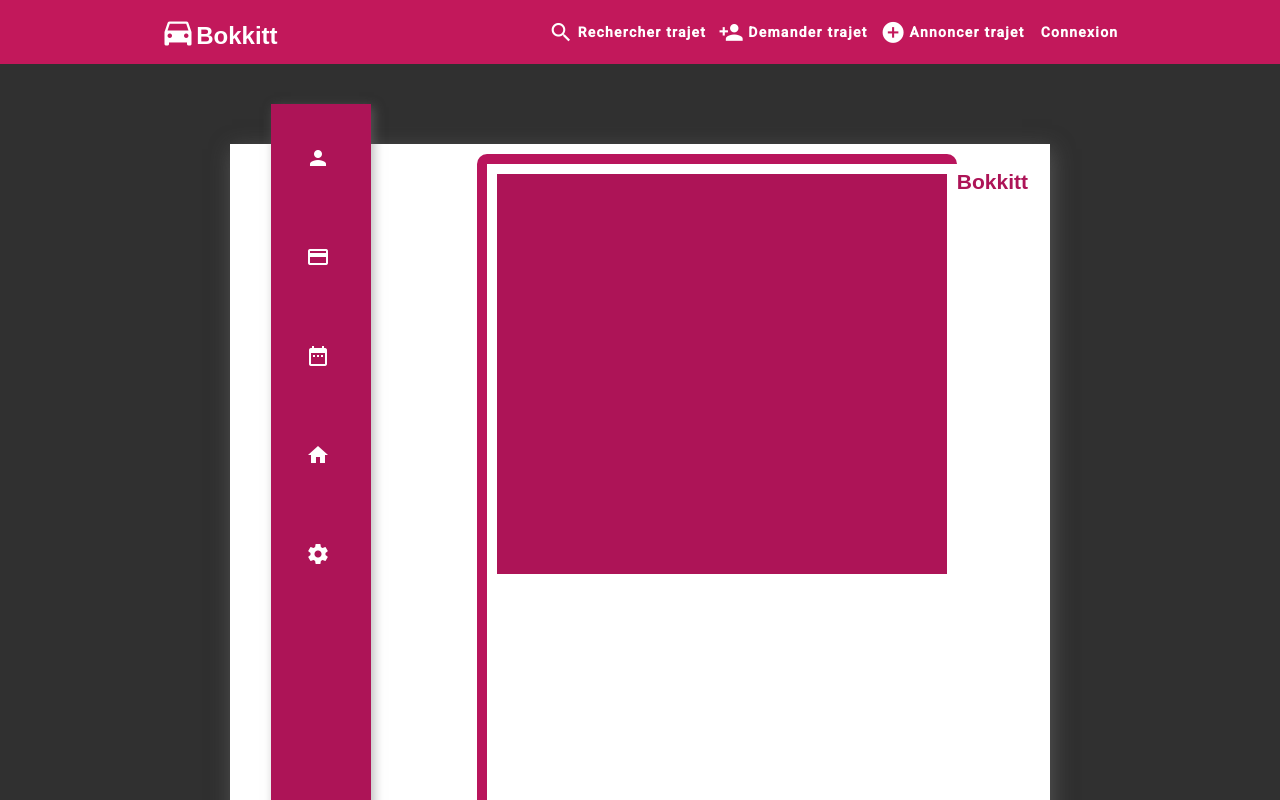
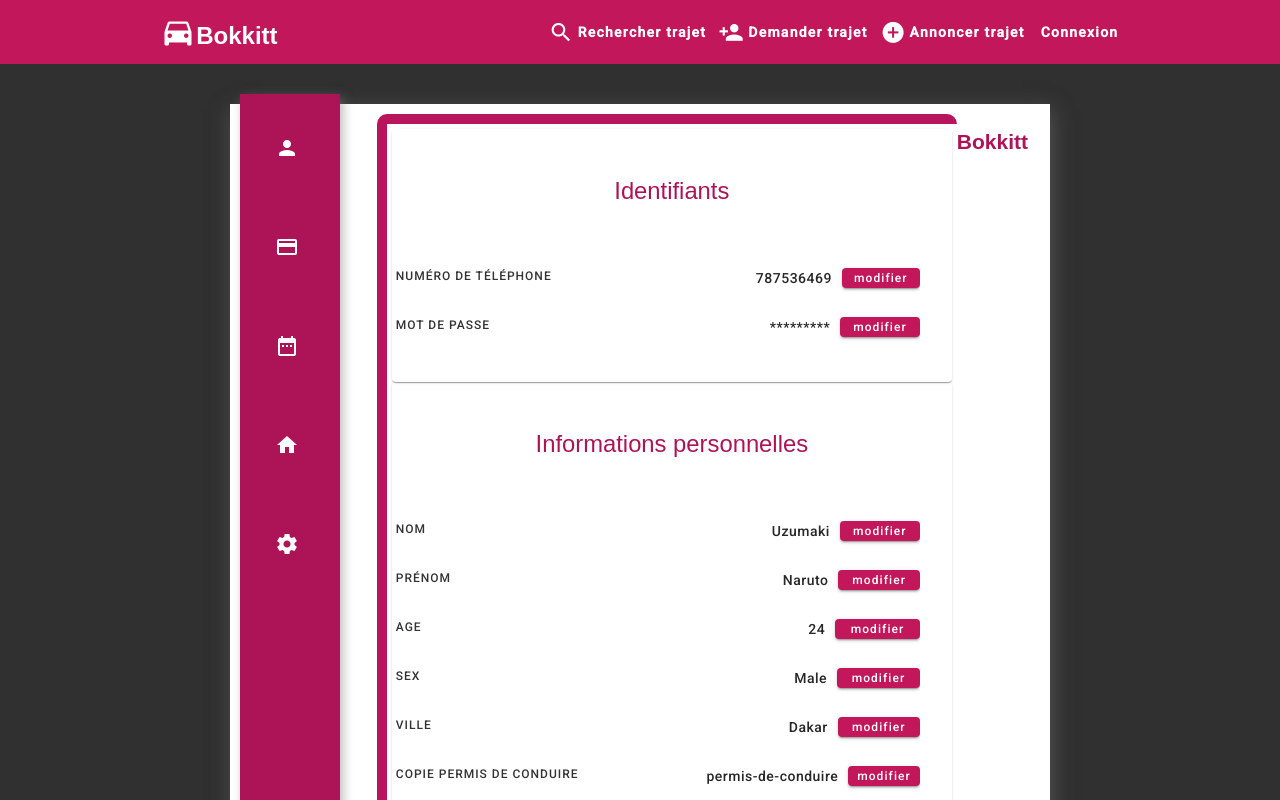
Before and after one commit to mouhamadoudou/Bokkitt-Front, an Angular app: page / in a window 1280 px wide. Shown: the top 800 px of the page. Built offline with nearby package versions, Linux system fonts and the light colour scheme.

Commit message:
feat (dashboard) : start dashboard user infos

```diff
--- a/src/app/User-infos/dashboard/dashboard.component.css
+++ b/src/app/User-infos/dashboard/dashboard.component.css
@@ -5,7 +5,7 @@
   height: 780px;
   margin: 0 auto;
   position: relative;
-  margin-top: 80px;
+  margin-top: 40px;
   box-shadow: 2px 5px 20px rgba(119, 119, 119, 0.5);
 }
 
@@ -47,8 +47,8 @@
 
 .leftbox {
   float: left;
-  top: -5%;
-  left: 5%;
+  top: -10px;
+  left: 10px;
   position: absolute;
   width: 100px;
   height: 100%;
@@ -83,16 +83,13 @@ nav a {
 
 .rightbox {
   float: right;
-  width: 60%;
+  width: 70%;
   height: 95%;
   border: #b9155c;
   border-style: solid;
   border-radius: 10px;
   border-width: 10px 0px 0px 10px;
-  padding: 10px;
-
-  box-sizing: border-box;
-  overflow: hidden;
+  padding: 5px;
 }
 
 .test {
@@ -114,13 +111,13 @@ h1 {
   font-family: 'Montserrat', sans-serif;
   color: #AD1457;
   font-weight: 500;
-  font-size: 2em;
-  margin-top: 40px;
-  margin-bottom: 35px;
+  font-size: 1.7em;
+  margin-top: 30px;
+  margin-bottom: 25px;
 }
 
 h2 {
-  color: #353434;
+  color: #333333;
   font-family: 'Roboto', sans-serif;
   width: 80%;
   text-transform: uppercase;
@@ -185,5 +182,47 @@ input {
 .profile-contenair {
   width: 100%;
   height: 400px;
-  background-color: #AD1457;
+  /* background-color: #7e777a; */
 }
+
+mat-card {
+  background-color: transparent;
+}
+
+mat-card-header {
+  background-color: transparent;
+  color: black;
+  justify-content: center;
+}
+
+mat-list-item {
+  padding-left: 0px;
+}
+
+.list-contenair {
+  padding-left: 0px;
+  display: flex;
+  flex-direction: row;
+  align-items: center;
+color: #272727;
+
+  p {
+    font-size: 14px;
+    font-weight: 500;
+  }
+
+  button {
+    height: 20px;
+    margin: 0 0 12px 10px;
+    font-size: 12px;
+  }
+}
+
+mat-card-content {
+  /* background-color: rgb(148, 148, 148); */
+  margin-top: 20px;
+  padding-left: 2px;
+}
+
+.card-2 {
+}
--- a/src/app/User-infos/dashboard/dashboard.component.html
+++ b/src/app/User-infos/dashboard/dashboard.component.html
@@ -5,7 +5,7 @@
 
     <div class="leftbox">
         <nav class="nav-left">
-            <a  (click)="activateSection('profile')" [ngClass]="{'active': activeSection === 'profile'}">
+            <a (click)="activateSection('profile')" [ngClass]="{'active': activeSection === 'profile'}">
                 <mat-icon> person</mat-icon>
             </a>
             <a id="payment" (click)="activateSection('payment')" [ngClass]="{'active': activeSection === 'payment'}">
@@ -27,7 +27,159 @@
 
     <div class="rightbox">
         <div *ngIf="activeSection === 'profile'" class="profile-contenair">
+            <mat-card>
+                <mat-card-header>
+                    <h1>
+                        Identifiants
+                    </h1>
+                </mat-card-header>
+                <mat-card-content>
+                    <mat-list>
+                        <mat-list-item>
+                            <div class="list-contenair">
 
+                                <h2>
+                                    Numéro de téléphone
+                                </h2>
+                                <p>
+                                    787536469
+                                </p>
+
+                                <button mat-raised-button color="primary" class="btn-item-list">
+                                    modifier
+                                </button>
+                            </div>
+
+                        </mat-list-item>
+                        <mat-divider></mat-divider>
+                        <mat-list-item>
+                            <div class="list-contenair">
+
+                                <h2>
+                                    Mot de passe
+                                </h2>
+                                <p>
+                                    *********
+                                </p>
+
+                                <button mat-raised-button color="primary" class="btn-item-list">
+                                    modifier
+                                </button>
+                            </div>
+                        </mat-list-item>
+                        <mat-divider></mat-divider>
+                    </mat-list>
+
+                </mat-card-content>
+            </mat-card>
+            <mat-card class="card-2">
+                <mat-card-header>
+                    <h1>
+                        Informations personnelles
+                    </h1>
+                </mat-card-header>
+                <mat-card-content>
+                    <mat-list>
+                        <mat-list-item>
+                            <div class="list-contenair">
+
+                                <h2>
+                                    Nom
+                                </h2>
+                                <p>
+                                    Uzumaki
+                                </p>
+
+                                <button mat-raised-button color="primary" class="btn-item-list">
+                                    modifier
+                                </button>
+                            </div>
+
+                        </mat-list-item>
+                        <mat-divider></mat-divider>
+                        <mat-list-item>
+                            <div class="list-contenair">
+
+                                <h2>
+                                    Prénom
+                                </h2>
+                                <p>
+                                    Naruto
+                                </p>
+
+                                <button mat-raised-button color="primary" class="btn-item-list">
+                                    modifier
+                                </button>
+                            </div>
+                        </mat-list-item>
+                        <mat-divider></mat-divider>
+                        <mat-list-item>
+                            <div class="list-contenair">
+
+                                <h2>
+                                    Age
+                                </h2>
+                                <p>
+                                    24
+                                </p>
+
+                                <button mat-raised-button color="primary" class="btn-item-list">
+                                    modifier
+                                </button>
+                            </div>
+                        </mat-list-item>
+                        <mat-divider></mat-divider>
+                        <mat-list-item>
+                            <div class="list-contenair">
+
+                                <h2>
+                                    Sex
+                                </h2>
+                                <p>
+                                    Male
+                                </p>
+
+                                <button mat-raised-button color="primary" class="btn-item-list">
+                                    modifier
+                                </button>
+                            </div>
+                        </mat-list-item>
+                        <mat-divider></mat-divider>
+                        <mat-list-item>
+                            <div class="list-contenair">
+
+                                <h2>
+                                    Ville
+                                </h2>
+                                <p>
+                                    Dakar
+                                </p>
+
+                                <button mat-raised-button color="primary" class="btn-item-list">
+                                    modifier
+                                </button>
+                            </div>
+                        </mat-list-item>
+                        <mat-divider></mat-divider>
+                        <mat-list-item>
+                            <div class="list-contenair">
+
+                                <h2>
+                                    Copie permis de conduire
+                                </h2>
+                                <p>
+                                    permis-de-conduire
+                                </p>
+
+                                <button mat-raised-button color="primary" class="btn-item-list">
+                                    modifier
+                                </button>
+                            </div>
+                        </mat-list-item>
+                    </mat-list>
+
+                </mat-card-content>
+            </mat-card>
         </div>
 
         <div *ngIf="activeSection === 'payment'" class="payment">
```
